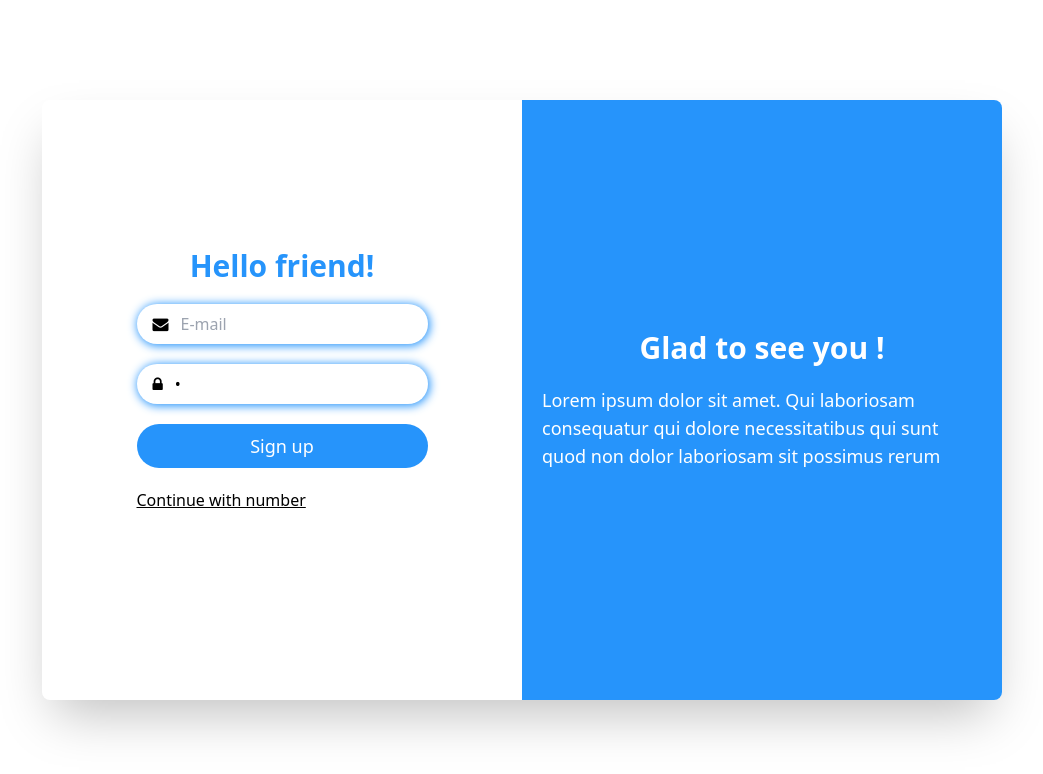
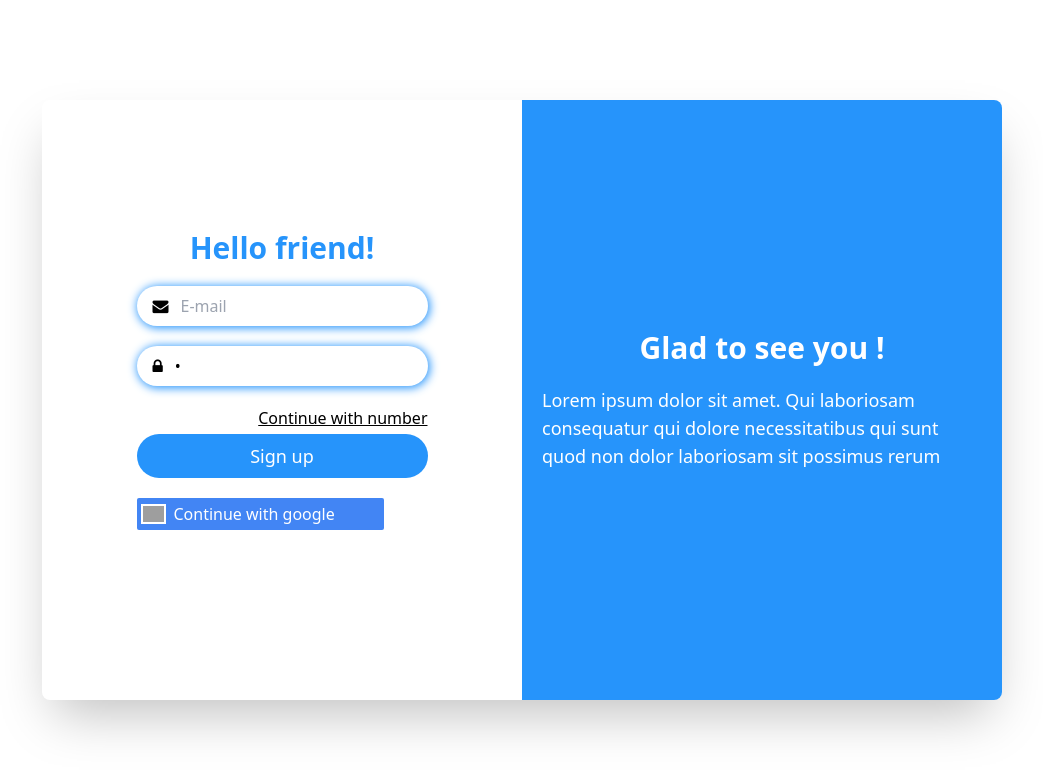
Before and after one commit to khushiteli/todo, a React (Create React App) app: page /signup in a window 1280 px wide. Shown: the top 774 px of the page, without its empty margins (118-1161 px from the left). Built offline with nearby package versions, Linux system fonts and the light colour scheme; grey boxes are pictures that could not be loaded.

Commit message:
Sign in with google done

```diff
--- a/src/config/firebase.js
+++ b/src/config/firebase.js
@@ -1,6 +1,11 @@
 // Import the functions you need from the SDKs you need
 import { initializeApp } from "firebase/app";
-import { getAuth, RecaptchaVerifier } from "firebase/auth";
+import {
+  getAuth,
+  RecaptchaVerifier,
+  signInWithPopup,
+  GoogleAuthProvider,
+} from "firebase/auth";
 // TODO: Add SDKs for Firebase products that you want to use
 // https://firebase.google.com/docs/web/setup#available-libraries
 
@@ -21,4 +26,4 @@ const app = initializeApp(firebaseConfig);
 
 const auth = getAuth();
 
-export { app, auth, RecaptchaVerifier };
+export { app, auth, RecaptchaVerifier, signInWithPopup, GoogleAuthProvider };
--- a/src/pages/signUp.jsx
+++ b/src/pages/signUp.jsx
@@ -3,6 +3,8 @@ import "../App.css";
 import {
   createUserWithEmailAndPassword,
   signInWithPhoneNumber,
+  GoogleAuthProvider,
+  signInWithPopup,
 } from "firebase/auth";
 import { auth, RecaptchaVerifier } from "../config/firebase";
 import FormSlice from "../components/formSlice";
@@ -112,6 +114,36 @@ const SignUp = () => {
     }
   };
 
+  const signWithGoogleHandler = () => {
+    const provider = new GoogleAuthProvider();
+    signInWithPopup(auth, provider)
+      .then((result) => {
+        // This gives you a Google Access Token. You can use it to access the Google API.
+        const credential = GoogleAuthProvider.credentialFromResult(result);
+        const token = credential.accessToken;
+        console.log(token);
+        // The signed-in user info.
+        const user = result.user;
+        console.log(user);
+        // IdP data available using getAdditionalUserInfo(result)
+        // ...
+      })
+      .catch((error) => {
+        // Handle Errors here.
+        const errorCode = error.code;
+        console.log("error code --> ", errorCode);
+        const errorMessage = error.message;
+        console.log("error msg --> ", errorMessage);
+        // The email of the user's account used.
+        const email = error.customData.email;
+        console.log("email --> ", email);
+        // The AuthCredential type that was used.
+        const credential = GoogleAuthProvider.credentialFromError(error);
+        console.log("credential --> ", credential);
+        // ...
+      });
+  }
+
   return (
     <div className="w-3/4 h-3/4 shadow-2xl flex rounded-lg overflow-hidden">
       <div className="w-[50%] flex flex-col items-center justify-center gap-5">
@@ -121,26 +153,36 @@ const SignUp = () => {
           <div className="flex flex-col gap-5">
             <InputSlice setvalue={setvalue} value={value} />
             <div className="text-red font-medium -mb-5">{errorMsg}</div>
+            <div
+              onClick={() => {
+                setNumberSignup(true);
+                setEmailContainer(false);
+              }}
+              className="underline cursor-pointer text-end -mb-4"
+            >
+              Continue with number
+            </div>
             <button
               className="bg-blue text-white rounded-full py-2 text-lg "
               onClick={submitHandler}
             >
               Sign up
             </button>
-            <div
-              onClick={() => {
-                setNumberSignup(true);
-                setEmailContainer(false);
-              }}
-              className="underline cursor-pointer"
-            >
-              Continue with number
-            </div>
+            <button className="flex items-center bg-google-blue py-1 gap-2 text-white rounded-sm w-[85%]" onClick={signWithGoogleHandler}>
+              <img
+                alt="google"
+                className="bg-white p-[2px] ml-1"
+                height='250px'
+                width='25px'
+                src="https://upload.wikimedia.org/wikipedia/commons/5/53/Google_%22G%22_Logo.svg"
+              />
+              Continue with google
+            </button>
           </div>
         )}
 
         <div id="recaptcha-container"></div>
-        <div>{ text }</div>
+        <div>{text}</div>
         <Toaster toastOptions={{ duration: 4000 }} />
 
         {/* sign in with phone number */}
--- a/tailwind.config.js
+++ b/tailwind.config.js
@@ -6,6 +6,7 @@ module.exports = {
   theme: {
     colors: {
       'blue': '#2694fb',
+      'google-blue': '#4285f4',
       'white': '#fff',
       'red': '#e53935',
       'green': '#36B37E',
```
